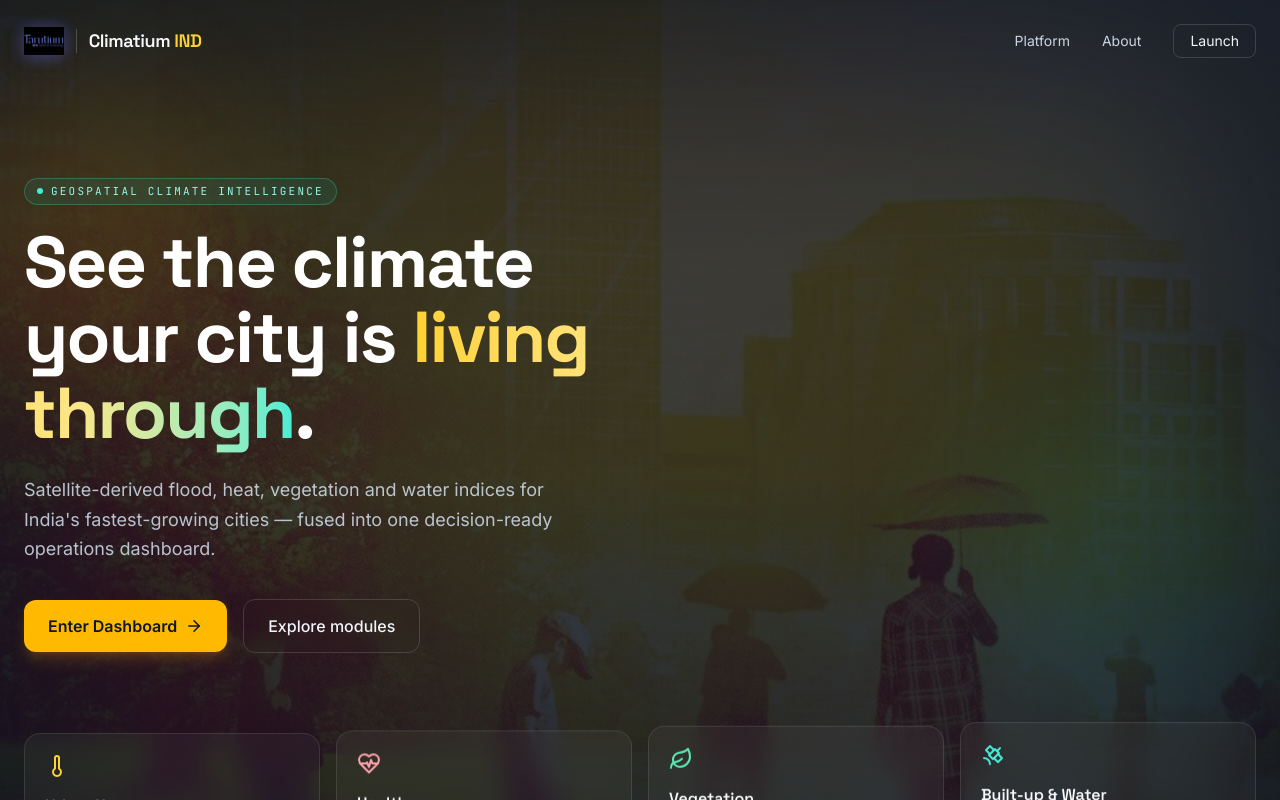
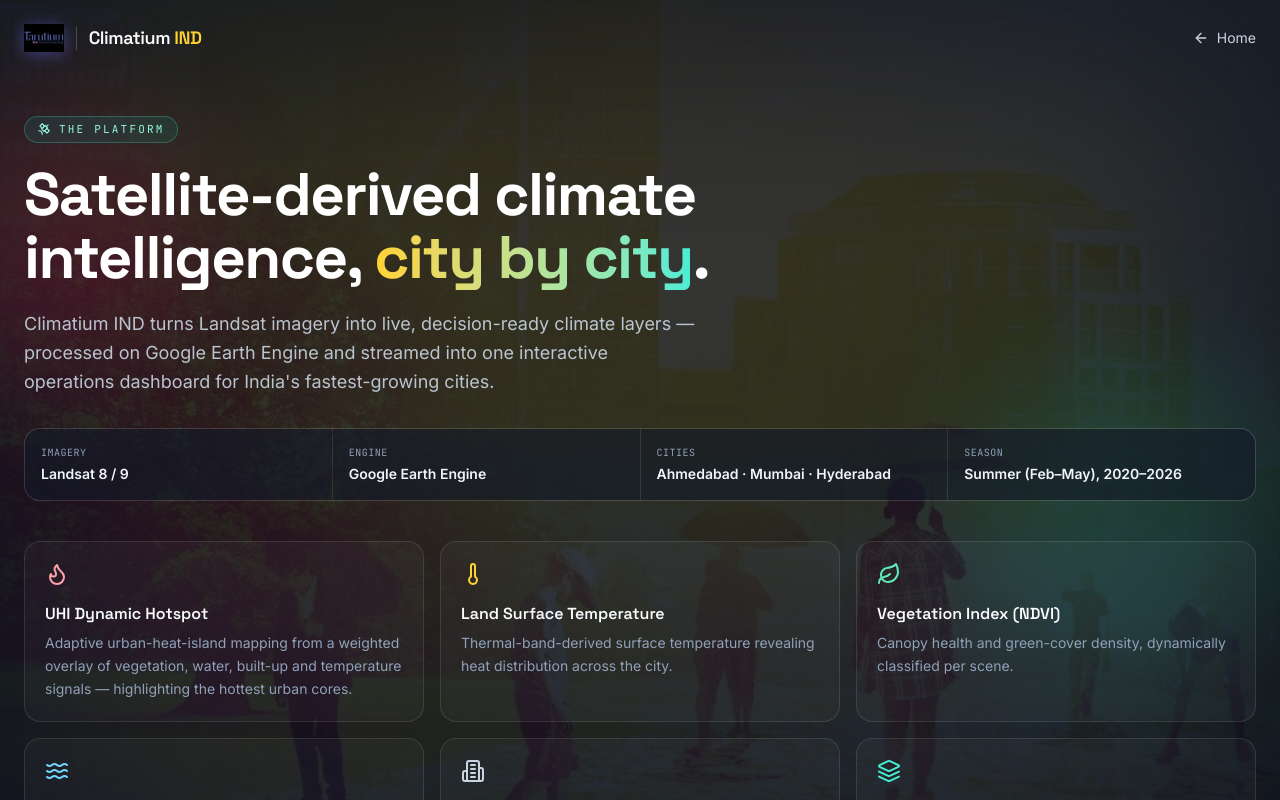
Before and after one commit to Shama-N-22/climatelens-india_2, a React (Vite) app: page /platform in a window 1280 px wide. Before the commit this address led to /. Shown: the top 800 px of the page. Built offline with nearby package versions, Linux system fonts and the light colour scheme; no server answers.

Commit message:
Platform page route + detail popup + Launch button

```diff
--- a/src/App.tsx
+++ b/src/App.tsx
@@ -2,14 +2,16 @@
 import { Routes, Route, Navigate } from "react-router-dom";
 import Landing from "./pages/Landing";
 import Dashboard from "./pages/Dashboard";
-import Analytics from "./pages/Analytics"; // NEW
+import Analytics from "./pages/Analytics";
+import Platform from "./pages/Platform";
 
 export default function App() {
   return (
     <Routes>
       <Route path="/" element={<Landing />} />
+      <Route path="/platform" element={<Platform />} />
       <Route path="/dashboard" element={<Dashboard />} />
-      <Route path="/analytics" element={<Analytics />} /> {/* NEW */}
+      <Route path="/analytics" element={<Analytics />} />
       <Route path="*" element={<Navigate to="/" replace />} />
     </Routes>
   );
--- a/src/components/dashboard/FeatureDetail.tsx
+++ b/src/components/dashboard/FeatureDetail.tsx
@@ -1,22 +1,39 @@
 // File: src/components/dashboard/FeatureDetail.tsx
-// Details for a clicked hospital or ward, shown beside the KPIs. Content is
-// clipped inside its own box (no overflow onto other panels); long fields get
-// a "Read more" expander.
-import { useState } from "react";
-import { HeartPulse, Grid3x3, MapPin, Building2, Droplets, Thermometer, Users, X } from "lucide-react";
+// Clicking a hospital or ward opens a readable popup modal with all its details.
+import {
+  HeartPulse,
+  Grid3x3,
+  MapPin,
+  Building2,
+  Droplets,
+  Thermometer,
+  Users,
+  X,
+  ExternalLink,
+} from "lucide-react";
 
 export interface SelectedFeature {
   type: "hospital" | "ward";
   props: Record<string, any>;
 }
 
-function Row({ icon: Icon, label, value }: { icon: any; label: string; value: React.ReactNode }) {
+function Stat({
+  icon: Icon,
+  label,
+  value,
+  accent,
+}: {
+  icon: any;
+  label: string;
+  value: React.ReactNode;
+  accent?: string;
+}) {
   return (
-    <div className="flex items-center justify-between gap-2 rounded-lg bg-white/5 px-3 py-2">
-      <span className="flex shrink-0 items-center gap-2 text-xs text-slate-400">
-        <Icon className="h-3.5 w-3.5" /> {label}
-      </span>
-      <span className="truncate text-right text-xs font-semibold text-slate-100">{value}</span>
+    <div className="rounded-xl border border-white/10 bg-white/5 p-3">
+      <div className="mb-1 flex items-center gap-2 text-[11px] uppercase tracking-wide text-slate-400">
+        <Icon className={`h-3.5 w-3.5 ${accent ?? ""}`} /> {label}
+      </div>
+      <div className="text-base font-bold text-slate-50">{value}</div>
     </div>
   );
 }
@@ -26,82 +43,143 @@ export default function FeatureDetail({
   onClose,
 }: {
   feature: SelectedFeature | null;
-  onClose?: () => void;
+  onClose: () => void;
 }) {
-  const [expanded, setExpanded] = useState(false);
-
-  if (!feature) {
-    return (
-      <div className="flex w-1/2 min-h-[130px] flex-col items-center justify-center rounded-xl border border-dashed border-white/10 bg-white/[0.02] p-4 text-center">
-        <Grid3x3 className="mb-2 h-5 w-5 text-slate-600" />
-        <p className="text-xs text-slate-500">Click a hospital or ward on the map to see its details here.</p>
-      </div>
-    );
-  }
-
+  if (!feature) return null;
   const p = feature.props || {};
 
   return (
-    <div className="relative flex max-h-[220px] w-1/2 flex-col overflow-hidden rounded-xl border border-white/10 bg-[#0f1a2e]/70 p-4">
-      {onClose && (
-        <button onClick={onClose} className="absolute right-2 top-2 text-slate-500 transition hover:text-slate-200">
-          <X className="h-4 w-4" />
-        </button>
-      )}
+    <div
+      className="fixed inset-0 z-[1300] flex items-center justify-center bg-black/60 p-4 backdrop-blur-sm"
+      onClick={onClose}
+    >
+      <div
+        onClick={(e) => e.stopPropagation()}
+        className="w-full max-w-md overflow-hidden rounded-2xl border border-white/10 bg-[#0f1a2e] shadow-2xl"
+      >
+        {/* header */}
+        <div className="flex items-start justify-between gap-3 border-b border-white/10 p-5">
+          <div className="flex items-center gap-3">
+            {feature.type === "hospital" ? (
+              <span className="grid h-10 w-10 place-items-center rounded-xl bg-orange-500/15">
+                <HeartPulse className="h-5 w-5 text-orange-400" />
+              </span>
+            ) : (
+              <span className="grid h-10 w-10 place-items-center rounded-xl bg-amber-400/15">
+                <Grid3x3 className="h-5 w-5 text-amber-300" />
+              </span>
+            )}
+            <div>
+              <p
+                style={{ fontFamily: "var(--font-mono)" }}
+                className="text-[10px] uppercase tracking-widest text-slate-400"
+              >
+                {feature.type === "hospital"
+                  ? "Healthcare facility"
+                  : `Ward ${p.ward_no ?? ""}`}
+              </p>
+              <h3 className="text-lg font-bold leading-tight text-slate-50">
+                {p.name ||
+                  (feature.type === "hospital"
+                    ? "Healthcare facility"
+                    : "Ward")}
+              </h3>
+            </div>
+          </div>
+          <button
+            onClick={onClose}
+            className="text-slate-400 transition hover:text-slate-200"
+          >
+            <X className="h-5 w-5" />
+          </button>
+        </div>
 
-      {feature.type === "hospital" ? (
-        <>
-          <div className="mb-2 flex items-center gap-2">
-            <HeartPulse className="h-4 w-4 text-orange-400" />
-            <span className="text-[10px] uppercase tracking-widest text-slate-400" style={{ fontFamily: "var(--font-mono)" }}>
-              Healthcare facility
-            </span>
-          </div>
-          <h3 className="pr-5 text-sm font-bold text-slate-50">{p.name || "Healthcare facility"}</h3>
-          <div className="mt-3 space-y-1.5 overflow-y-auto pr-1">
-            {p.type && <Row icon={HeartPulse} label="Type" value={p.type} />}
-            {p.emergency && <Row icon={Thermometer} label="Emergency" value={p.emergency} />}
-            {p.address && (
-              <div className="rounded-lg bg-white/5 px-3 py-2">
-                <div className="mb-1 flex items-center gap-2 text-xs text-slate-400">
-                  <MapPin className="h-3.5 w-3.5" /> Address
+        {/* body */}
+        <div className="p-5">
+          {feature.type === "hospital" ? (
+            <div className="space-y-3">
+              <div className="grid grid-cols-2 gap-3">
+                <Stat
+                  icon={HeartPulse}
+                  label="Type"
+                  value={p.type || "—"}
+                  accent="text-orange-400"
+                />
+                <Stat
+                  icon={Thermometer}
+                  label="Emergency"
+                  value={p.emergency || "—"}
+                  accent="text-rose-400"
+                />
+              </div>
+              {p.address && (
+                <div className="rounded-xl border border-white/10 bg-white/5 p-3">
+                  <div className="mb-1 flex items-center gap-2 text-[11px] uppercase tracking-wide text-slate-400">
+                    <MapPin className="h-3.5 w-3.5" /> Address
+                  </div>
+                  <p className="text-sm leading-relaxed text-slate-200">
+                    {p.address}
+                  </p>
                 </div>
-                <p className={`text-xs text-slate-200 ${expanded ? "" : "line-clamp-2"}`}>{p.address}</p>
-                {p.address.length > 60 && (
-                  <button onClick={() => setExpanded((e) => !e)} className="mt-1 text-[11px] text-teal-300 hover:text-teal-200">
-                    {expanded ? "Show less" : "Read more"}
-                  </button>
-                )}
+              )}
+              {p.url && (
+                <a
+                  href={p.url}
+                  target="_blank"
+                  rel="noopener noreferrer"
+                  className="flex items-center justify-center gap-2 rounded-xl bg-teal-400/10 px-4 py-2.5 text-sm font-medium text-teal-200 transition hover:bg-teal-400/20"
+                >
+                  <ExternalLink className="h-4 w-4" /> Visit website
+                </a>
+              )}
+            </div>
+          ) : (
+            <>
+              <div className="grid grid-cols-2 gap-3">
+                <Stat
+                  icon={Users}
+                  label="Population"
+                  accent="text-sky-400"
+                  value={
+                    p.population != null && p.population > 0
+                      ? Number(p.population).toLocaleString("en-IN")
+                      : "—"
+                  }
+                />
+                <Stat
+                  icon={HeartPulse}
+                  label="Hospitals"
+                  value={p.hospital_count ?? 0}
+                  accent="text-orange-400"
+                />
+                <Stat icon={Building2} label="Buildings" value="—" />
+                <Stat
+                  icon={Droplets}
+                  label="Water points"
+                  value="—"
+                  accent="text-sky-400"
+                />
+                <Stat
+                  icon={Thermometer}
+                  label="Max LST"
+                  value="—"
+                  accent="text-rose-400"
+                />
+                <Stat
+                  icon={Grid3x3}
+                  label="Zone"
+                  value={p.zone || "—"}
+                  accent="text-amber-300"
+                />
               </div>
-            )}
-            {p.url && (
-              <a href={p.url} target="_blank" rel="noopener noreferrer"
-                className="block rounded-lg bg-teal-400/10 px-3 py-2 text-xs text-teal-200 transition hover:bg-teal-400/20">
-                Visit website →
-              </a>
-            )}
-          </div>
-        </>
-      ) : (
-        <>
-          <div className="mb-2 flex items-center gap-2">
-            <Grid3x3 className="h-4 w-4 text-amber-300" />
-            <span className="text-[10px] uppercase tracking-widest text-slate-400" style={{ fontFamily: "var(--font-mono)" }}>
-              Ward {p.ward_no ?? ""}
-            </span>
-          </div>
-          <h3 className="pr-5 text-sm font-bold text-slate-50">{p.name || "Ward"}</h3>
-          <div className="mt-3 grid grid-cols-2 gap-1.5 overflow-y-auto pr-1">
-            <Row icon={Users} label="Population" value={p.population != null && p.population > 0 ? Number(p.population).toLocaleString("en-IN") : "—"} />
-            <Row icon={HeartPulse} label="Hospitals" value={p.hospital_count ?? 0} />
-            <Row icon={Building2} label="Buildings" value="—" />
-            <Row icon={Droplets} label="Water pts" value="—" />
-            <Row icon={Thermometer} label="Max LST" value="—" />
-            <Row icon={Grid3x3} label="Zone" value={p.zone || "—"} />
-          </div>
-          <p className="mt-2 shrink-0 text-[10px] text-slate-500">Buildings / water / max-LST fill in as those datasets arrive.</p>
-        </>
-      )}
+              <p className="mt-4 text-xs text-slate-500">
+                Buildings, water points and max-LST fill in as those datasets
+                are added.
+              </p>
+            </>
+          )}
+        </div>
+      </div>
     </div>
   );
 }
--- a/src/pages/Dashboard.tsx
+++ b/src/pages/Dashboard.tsx
@@ -225,6 +225,7 @@ export default function Dashboard() {
   const [showHospitals, setShowHospitals] = useState(false);
   const [showWards, setShowWards] = useState(false);
   const [selected, setSelected] = useState<SelectedFeature | null>(null);
+  const [showUHI, setShowUHI] = useState(false);
 
   const city = useMemo(() => getCity(cityId), [cityId]);
   const insight = city.insights[parameter];
@@ -312,13 +313,20 @@ export default function Dashboard() {
           </p>
           <div className="space-y-1">
             <button
-              onClick={() => {
-                /* TODO: wire UHI Dynamic Hotspot view */
-              }}
-              className="flex w-full items-center gap-3 rounded-lg px-3 py-2 text-left text-sm text-slate-300 transition hover:bg-white/5"
+              onClick={() => setShowUHI((v) => !v)}
+              className={`flex w-full items-center gap-3 rounded-lg px-3 py-2 text-left text-sm transition ${
+                showUHI
+                  ? "bg-rose-500/15 text-rose-200 ring-1 ring-rose-400/30"
+                  : "text-slate-300 hover:bg-white/5"
+              }`}
             >
               <Flame className="h-4 w-4 shrink-0" />
               UHI Dynamic Hotspot
+              {showUHI && (
+                <span className="ml-auto text-[10px] font-semibold text-rose-300">
+                  ON
+                </span>
+              )}
             </button>
           </div>
         </div>
@@ -393,7 +401,6 @@ export default function Dashboard() {
             defaultRight={420}
             left={
               <div className="flex flex-col gap-4 pr-4">
-                <div className="flex gap-3">
                 <div className="grid w-1/2 grid-cols-4 gap-2.5">
                   {city.kpis.slice(0, 8).map((k, i) => (
                     <KpiCard
@@ -403,11 +410,6 @@ export default function Dashboard() {
                       onOpen={setPopupKpi}
                     />
                   ))}
-                  </div>
-                  <FeatureDetail
-                    feature={selected}
-                    onClose={() => setSelected(null)}
-                  />
                 </div>
                 <div className="relative h-[600px] overflow-hidden rounded-2xl border border-white/10">
                   <MapView
@@ -421,6 +423,7 @@ export default function Dashboard() {
                     showWards={showWards}
                     showHospitals={showHospitals}
                     onSelectFeature={setSelected}
+                    showUHI={showUHI}
                   />
                 </div>
               </div>
@@ -532,6 +535,9 @@ export default function Dashboard() {
       {popupKpi && (
         <KpiModal kpi={popupKpi} onClose={() => setPopupKpi(null)} />
       )}
+      {selected && (
+        <FeatureDetail feature={selected} onClose={() => setSelected(null)} />
+      )}
     </div>
   );
 }
--- a/src/pages/Landing.tsx
+++ b/src/pages/Landing.tsx
@@ -1,6 +1,6 @@
 // File: src/pages/Landing.tsx
 import { useNavigate } from "react-router-dom";
-import { motion, type Variants } from "framer-motion";
+import { motion } from "framer-motion";
 import {
   ArrowRight,
   ArrowUpRight,
@@ -105,19 +105,12 @@ const SOCIALS = [
   },
 ];
 
-const fadeUp: Variants = {
-  hidden: {
-    opacity: 0,
-    y: 24,
-  },
-  show: (i: number = 0) => ({
+const fadeUp = {
+  hidden: { opacity: 0, y: 24 },
+  show: (i: number) => ({
     opacity: 1,
     y: 0,
-    transition: {
-      delay: 0.15 + i * 0.08,
-      duration: 0.6,
-      ease: "easeOut" as const,
-    },
+    transition: { delay: 0.15 + i * 0.08, duration: 0.6, ease: "easeOut" },
   }),
 };
 
@@ -140,17 +133,21 @@ export default function Landing() {
         <header className="relative z-10 mx-auto flex max-w-7xl items-center justify-between px-6 py-6">
           <Wordmark showLogo />
           <nav className="hidden items-center gap-8 text-sm text-slate-300 md:flex">
-            <a className="transition hover:text-white" href="#modules">
+            <button
+              onClick={() => navigate("/platform")}
+              className="transition hover:text-white"
+            >
               Platform
-            </a>
+            </button>
             <a className="transition hover:text-white" href="#about">
               About
             </a>
             <button
               onClick={() => navigate("/dashboard")}
-              className="rounded-lg border border-white/15 px-4 py-1.5 text-slate-100 transition hover:border-amber-300/50 hover:text-amber-200"
+              className="group inline-flex items-center gap-1.5 rounded-lg bg-gradient-to-r from-amber-400 to-amber-300 px-4 py-1.5 font-semibold text-slate-900 shadow-lg shadow-amber-500/20 transition hover:brightness-110"
             >
               Launch
+              <ArrowRight className="h-3.5 w-3.5 transition-transform group-hover:translate-x-0.5" />
             </button>
           </nav>
         </header>
--- /dev/null
+++ b/src/pages/Platform.tsx
@@ -0,0 +1,185 @@
+// File: src/pages/Platform.tsx
+import { useNavigate } from "react-router-dom";
+import { motion } from "framer-motion";
+import {
+  ArrowLeft,
+  ArrowRight,
+  Flame,
+  Thermometer,
+  Leaf,
+  Waves,
+  Building2,
+  Satellite,
+  Layers,
+  MapPin,
+} from "lucide-react";
+import LandingBackground from "../components/landing/LandingBackground";
+import { Wordmark } from "../components/common/Brand";
+
+const FEATURES = [
+  {
+    icon: Flame,
+    color: "text-rose-300",
+    title: "UHI Dynamic Hotspot",
+    body: "Adaptive urban-heat-island mapping from a weighted overlay of vegetation, water, built-up and temperature signals — highlighting the hottest urban cores.",
+  },
+  {
+    icon: Thermometer,
+    color: "text-amber-300",
+    title: "Land Surface Temperature",
+    body: "Thermal-band-derived surface temperature revealing heat distribution across the city.",
+  },
+  {
+    icon: Leaf,
+    color: "text-emerald-300",
+    title: "Vegetation Index (NDVI)",
+    body: "Canopy health and green-cover density, dynamically classified per scene.",
+  },
+  {
+    icon: Waves,
+    color: "text-sky-300",
+    title: "Water Index (NDWI)",
+    body: "Surface water and moisture mapping across wards and water bodies.",
+  },
+  {
+    icon: Building2,
+    color: "text-slate-300",
+    title: "Built-up Index (NDBI)",
+    body: "Urban expansion and impervious-surface footprint.",
+  },
+  {
+    icon: Layers,
+    color: "text-teal-300",
+    title: "Overlays",
+    body: "Building footprints, hospitals and ward boundaries — toggleable, with click-through attributes.",
+  },
+];
+
+const STACK = [
+  { label: "Imagery", value: "Landsat 8 / 9" },
+  { label: "Engine", value: "Google Earth Engine" },
+  { label: "Cities", value: "Ahmedabad · Mumbai · Hyderabad" },
+  { label: "Season", value: "Summer (Feb–May), 2020–2026" },
+];
+
+export default function Platform() {
+  const navigate = useNavigate();
+  return (
+    <>
+      <LandingBackground imageOpacity={0.28}>
+        <div
+          aria-hidden
+          className="pointer-events-none absolute inset-0 overflow-hidden"
+        >
+          <div className="absolute -left-24 top-24 h-72 w-72 rounded-full bg-rose-500/15 blur-3xl" />
+          <div className="absolute right-0 top-1/3 h-80 w-80 rounded-full bg-teal-500/15 blur-3xl" />
+        </div>
+
+        <header className="relative z-10 mx-auto flex max-w-7xl items-center justify-between px-6 py-6">
+          <Wordmark showLogo />
+          <button
+            onClick={() => navigate("/")}
+            className="flex items-center gap-2 text-sm text-slate-300 transition hover:text-white"
+          >
+            <ArrowLeft className="h-4 w-4" /> Home
+          </button>
+        </header>
+
+        <main className="relative z-10 mx-auto max-w-7xl px-6 pb-20 pt-10">
+          <motion.span
+            initial={{ opacity: 0, y: 16 }}
+            animate={{ opacity: 1, y: 0 }}
+            transition={{ duration: 0.5 }}
+            style={{ fontFamily: "var(--font-mono)" }}
+            className="inline-flex items-center gap-2 rounded-full border border-teal-300/25 bg-teal-400/10 px-3 py-1 text-[11px] uppercase tracking-[0.2em] text-teal-200"
+          >
+            <Satellite className="h-3.5 w-3.5" /> The Platform
+          </motion.span>
+
+          <motion.h1
+            initial={{ opacity: 0, y: 20 }}
+            animate={{ opacity: 1, y: 0 }}
+            transition={{ duration: 0.6, delay: 0.05 }}
+            style={{ fontFamily: "var(--font-display)" }}
+            className="mt-5 max-w-3xl text-4xl font-bold leading-[1.05] tracking-tight text-white md:text-6xl"
+          >
+            Satellite-derived climate intelligence,{" "}
+            <span className="bg-gradient-to-r from-amber-300 to-teal-300 bg-clip-text text-transparent">
+              city by city
+            </span>
+            .
+          </motion.h1>
+
+          <motion.p
+            initial={{ opacity: 0, y: 20 }}
+            animate={{ opacity: 1, y: 0 }}
+            transition={{ duration: 0.6, delay: 0.1 }}
+            className="mt-5 max-w-2xl text-lg leading-relaxed text-slate-300/90"
+          >
+            Climatium IND turns Landsat imagery into live, decision-ready
+            climate layers — processed on Google Earth Engine and streamed into
+            one interactive operations dashboard for India's fastest-growing
+            cities.
+          </motion.p>
+
+          {/* stack strip */}
+          <div className="mt-8 grid grid-cols-2 gap-px overflow-hidden rounded-2xl border border-white/10 bg-white/5 md:grid-cols-4">
+            {STACK.map((s) => (
+              <div key={s.label} className="bg-[#0b1220]/60 p-4">
+                <div
+                  style={{ fontFamily: "var(--font-mono)" }}
+                  className="text-[10px] uppercase tracking-wider text-slate-400"
+                >
+                  {s.label}
+                </div>
+                <div className="mt-1 text-sm font-semibold text-slate-100">
+                  {s.value}
+                </div>
+              </div>
+            ))}
+          </div>
+
+          {/* feature cards */}
+          <div className="mt-10 grid grid-cols-1 gap-4 sm:grid-cols-2 lg:grid-cols-3">
+            {FEATURES.map((f, i) => (
+              <motion.div
+                key={f.title}
+                initial={{ opacity: 0, y: 20 }}
+                whileInView={{ opacity: 1, y: 0 }}
+                viewport={{ once: true, amount: 0.3 }}
+                transition={{ duration: 0.5, delay: i * 0.06 }}
+                className="rounded-2xl border border-white/10 bg-white/[0.03] p-5 transition hover:-translate-y-1 hover:border-white/20 hover:bg-white/[0.06]"
+              >
+                <f.icon className={`h-6 w-6 ${f.color}`} />
+                <h3
+                  style={{ fontFamily: "var(--font-display)" }}
+                  className="mt-4 text-base font-semibold text-slate-50"
+                >
+                  {f.title}
+                </h3>
+                <p className="mt-1.5 text-sm leading-relaxed text-slate-400">
+                  {f.body}
+                </p>
+              </motion.div>
+            ))}
+          </div>
+
+          {/* CTA */}
+          <div className="mt-12 flex flex-wrap items-center gap-4">
+            <button
+              onClick={() => navigate("/dashboard")}
+              className="group inline-flex items-center gap-2 rounded-xl bg-amber-400 px-6 py-3.5 font-semibold text-slate-900 shadow-lg shadow-amber-500/20 transition hover:bg-amber-300"
+            >
+              Launch Dashboard
+              <ArrowRight className="h-4.5 w-4.5 transition-transform group-hover:translate-x-1" />
+            </button>
+            <span className="flex items-center gap-2 text-sm text-slate-400">
+              <MapPin className="h-4 w-4 text-teal-300" /> 3 cities · live Earth
+              Engine layers
+            </span>
+          </div>
+        </main>
+      </LandingBackground>
+    </>
+  );
+}
```
Lines whose indentation alone changed are shown as unchanged.
